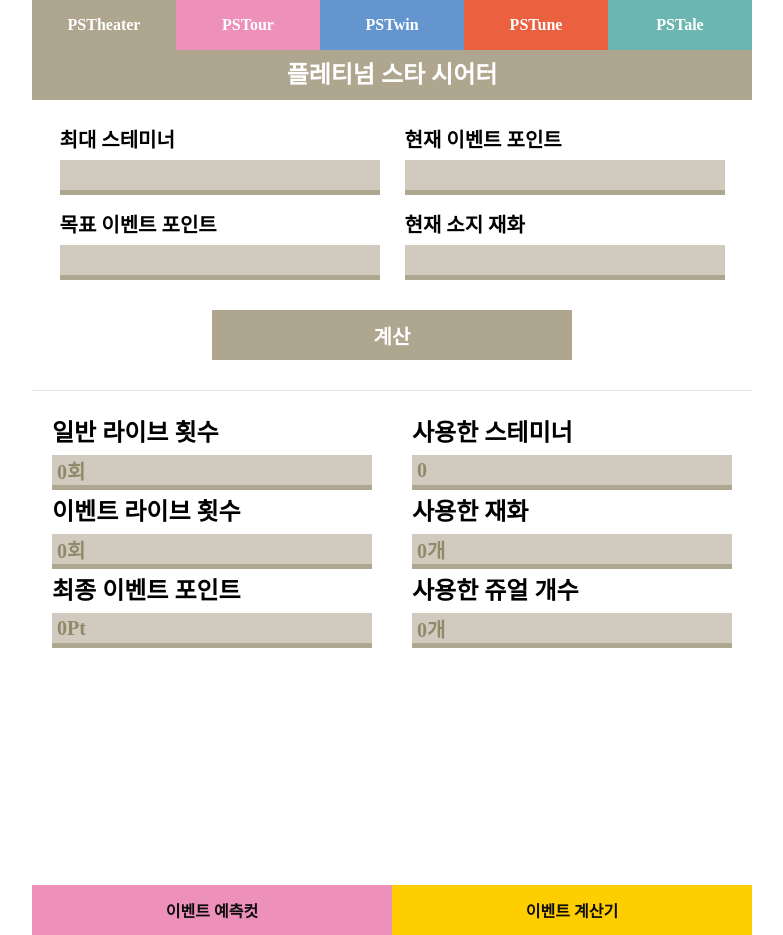
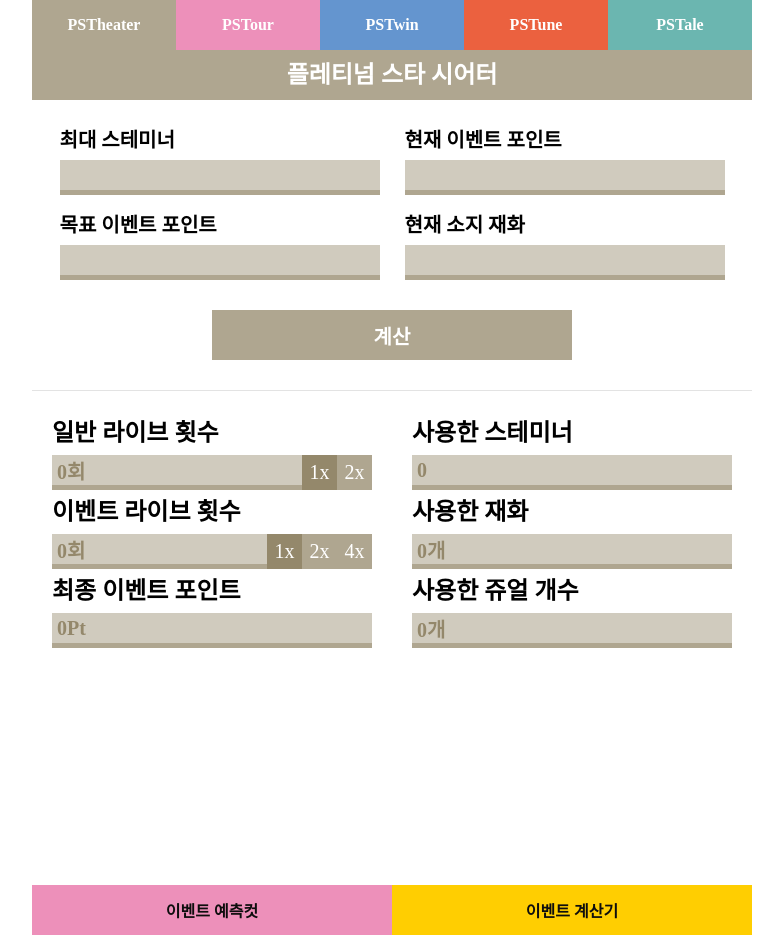
Before and after one commit to Pangho297/mltd, a React (Create React App) app in the folder client/: page /calc/theater in a window 1280 px wide. Shown: the whole page, without its empty margins (248-1031 px from the left). Built offline with nearby package versions, Linux system fonts and the light colour scheme; a web font is replaced by a local one.

Commit message:
ADD: Multiple Counter

```diff
--- a/client/src/components/Calculator/Theater/index.tsx
+++ b/client/src/components/Calculator/Theater/index.tsx
@@ -1,5 +1,5 @@
-import { ChangeEvent, useState } from "react";
-import * as S from "./style";
+import { ChangeEvent, useState } from 'react';
+import * as S from './style';
 
 interface inputsType {
   stamina: string;
@@ -11,20 +11,29 @@ interface inputsType {
 const Theater = () => {
   // 일반 라이브 횟수
   const [nomalLiveCount, setNomalLiveCount] = useState<number>(0);
+  // 일반 라이브 2x 횟수
+  const [multipleNomalLiveCount, setMultipleNomalLiveCount] = useState<number>(0);
   // 이벤트 라이브 횟수
   const [eventLiveCount, setEventLiveCount] = useState<number>(0);
+  // 이벤트 라이브 2x 횟수
+  const [doubleEventLiveCount, setDoubleEventLiveCount] = useState<number>(0);
+  // 이벤트 라이브 4x 횟수
+  const [quadEventLiveCount, setQuadEventLiveCount] = useState<number>(0);
   // 사용한 쥬엘
   const [usedJewel, setUsedJewel] = useState<number>(0);
   // 최종 이벤트 포인트
   const [resultPt, setResultPt] = useState<number>(0);
   // 유저 입력값 (최대 스테미너, 목표 이벤트 포인트, 현재 이벤트 포인트, 현재 소지 재화)
   const [inputs, setInputs] = useState<inputsType>({
-    stamina: "",
-    goalPt: "",
-    currentPt: "",
-    currentCur: "",
+    stamina: '',
+    goalPt: '',
+    currentPt: '',
+    currentCur: '',
   });
   const { stamina, goalPt, currentPt, currentCur } = inputs;
+
+  const [isNomalLiveMultiple, setIsNomarlLiveMultiple] = useState<string>('1x');
+  const [isEventLiveMultiple, setIsEventLiveMulitple] = useState<string>('1x');
 
   const handleChange = (e: ChangeEvent<HTMLInputElement>) => {
     const { name, value } = e.target;
@@ -47,19 +56,19 @@ const Theater = () => {
 
   const handleCalculating = () => {
     if (parseInt(currentPt) > parseInt(goalPt)) {
-      alert("현재 이벤트 포인트가 목표 이벤트 포인트보다 높습니다");
+      alert('현재 이벤트 포인트가 목표 이벤트 포인트보다 높습니다');
       return;
     } else if (!stamina) {
-      alert("최대 스테미너를 설정해주세요");
+      alert('최대 스테미너를 설정해주세요');
       return;
     } else if (!currentPt) {
-      alert("현재 이벤트 포인트를 설정해주세요");
+      alert('현재 이벤트 포인트를 설정해주세요');
       return;
     } else if (!goalPt) {
-      alert("목표 이벤트 포인트를 설정해주세요");
+      alert('목표 이벤트 포인트를 설정해주세요');
       return;
     } else if (!currentCur) {
-      alert("현재 소지 재화를 설정해주세요");
+      alert('현재 소지 재화를 설정해주세요');
       return;
     }
 
@@ -90,15 +99,37 @@ const Theater = () => {
       }
     }
     setNomalLiveCount(nomalLiveCount);
+    setMultipleNomalLiveCount(Math.floor(nomalLiveCount / 2));
     setEventLiveCount(eventLiveCount);
+    setDoubleEventLiveCount(Math.floor(eventLiveCount / 2));
+    setQuadEventLiveCount(Math.floor(eventLiveCount / 4));
     setUsedJewel(usedJewel);
     setResultPt(eventPt);
   };
 
-  console.log(nomalLiveCount, "liveCount");
-  console.log(eventLiveCount, "eventLiveCount");
-  console.log(usedJewel, "usedJewel");
-  console.log(resultPt, "resultPt");
+  const handleNomalLiveMultiple = (multiple: string) => {
+    if (nomalLiveCount === 0) {
+      alert('아직 계산된 라이브 횟수가 없습니다.');
+      return;
+    } else if (multiple === '1x') {
+      setIsNomarlLiveMultiple('1x');
+    } else if (multiple === '2x') {
+      setIsNomarlLiveMultiple('2x');
+    }
+  };
+
+  const handleEventLiveMultiple = (multiple: string) => {
+    if (eventLiveCount === 0) {
+      alert('아직 계산된 라이브 횟수가 없습니다.');
+      return;
+    } else if (multiple === '1x') {
+      setIsEventLiveMulitple('1x');
+    } else if (multiple === '2x') {
+      setIsEventLiveMulitple('2x');
+    } else if (multiple === '4x') {
+      setIsEventLiveMulitple('4x');
+    }
+  };
 
   return (
     <S.Container>
@@ -108,41 +139,21 @@ const Theater = () => {
           <S.InputContainer>
             <S.ContentContainer>
               <div>최대 스테미너</div>
-              <S.Input
-                type="text"
-                name="stamina"
-                value={stamina}
-                onChange={handleChange}
-              />
+              <S.Input type="text" name="stamina" value={stamina} onChange={handleChange} />
             </S.ContentContainer>
             <S.ContentContainer>
               <div>목표 이벤트 포인트</div>
-              <S.Input
-                type="text"
-                name="goalPt"
-                value={goalPt}
-                onChange={handleChange}
-              />
+              <S.Input type="text" name="goalPt" value={goalPt} onChange={handleChange} />
             </S.ContentContainer>
           </S.InputContainer>
           <S.InputContainer>
             <S.ContentContainer>
               <div>현재 이벤트 포인트</div>
-              <S.Input
-                type="text"
-                name="currentPt"
-                value={currentPt}
-                onChange={handleChange}
-              />
+              <S.Input type="text" name="currentPt" value={currentPt} onChange={handleChange} />
             </S.ContentContainer>
             <S.ContentContainer>
               <div>현재 소지 재화</div>
-              <S.Input
-                type="text"
-                name="currentCur"
-                value={currentCur}
-                onChange={handleChange}
-              />
+              <S.Input type="text" name="currentCur" value={currentCur} onChange={handleChange} />
             </S.ContentContainer>
           </S.InputContainer>
         </S.InnerContainer>
@@ -154,11 +165,60 @@ const Theater = () => {
         <S.ResultSection>
           <S.ResultInputWrapper>
             <div>일반 라이브 횟수</div>
-            <S.Input readOnly type="text" value={`${nomalLiveCount}회`} />
+            <S.CountWrapper>
+              <S.Input
+                readOnly
+                type="text"
+                value={`${isNomalLiveMultiple === '1x' ? nomalLiveCount : multipleNomalLiveCount}회`}
+              />
+              <S.nonMultipleBtn
+                isMultiple={isNomalLiveMultiple}
+                onClick={() => handleNomalLiveMultiple('1x')}
+                position="35px"
+              >
+                1x
+              </S.nonMultipleBtn>
+              <S.DoubleBtn
+                isMultiple={isNomalLiveMultiple}
+                onClick={() => handleNomalLiveMultiple('2x')}
+                position="0px"
+              >
+                2x
+              </S.DoubleBtn>
+            </S.CountWrapper>
           </S.ResultInputWrapper>
           <S.ResultInputWrapper>
             <div>이벤트 라이브 횟수</div>
-            <S.Input readOnly type="text" value={`${eventLiveCount}회`} />
+            <S.CountWrapper>
+              <S.Input
+                readOnly
+                type="text"
+                value={`${
+                  isEventLiveMultiple === '1x'
+                    ? eventLiveCount
+                    : isEventLiveMultiple === '2x'
+                    ? doubleEventLiveCount
+                    : quadEventLiveCount
+                }회`}
+              />
+              <S.nonMultipleBtn
+                isMultiple={isEventLiveMultiple}
+                onClick={() => handleEventLiveMultiple('1x')}
+                position="70px"
+              >
+                1x
+              </S.nonMultipleBtn>
+              <S.DoubleBtn
+                isMultiple={isEventLiveMultiple}
+                onClick={() => handleEventLiveMultiple('2x')}
+                position="35px"
+              >
+                2x
+              </S.DoubleBtn>
+              <S.QuadBtn isMultiple={isEventLiveMultiple} onClick={() => handleEventLiveMultiple('4x')} position="0px">
+                4x
+              </S.QuadBtn>
+            </S.CountWrapper>
           </S.ResultInputWrapper>
           <S.ResultInputWrapper>
             <div>최종 이벤트 포인트</div>
--- a/client/src/components/Calculator/Theater/style.ts
+++ b/client/src/components/Calculator/Theater/style.ts
@@ -1,10 +1,15 @@
-import styled from "styled-components";
+import styled from 'styled-components';
+
+interface MultipleLive {
+  isMultiple: string;
+  position: string;
+}
 
 export const Container = styled.div`
   width: 720px;
   display: flex;
   flex-direction: column;
-  font-family: "NEXON Lv2 Gothic";
+  font-family: 'NEXON Lv2 Gothic';
 `;
 
 export const Header = styled.header`
@@ -100,3 +105,46 @@ export const ResultInputWrapper = styled.div`
   flex-direction: column;
   justify-content: center;
 `;
+
+export const CountWrapper = styled.div`
+  position: relative;
+`;
+
+export const nonMultipleBtn = styled.button<MultipleLive>`
+  width: 35px;
+  height: 35px;
+  position: absolute;
+  bottom: 0px;
+  right: ${({ position }) => position};
+  border: none;
+  font-size: 20px;
+  color: #ffffff;
+  background-color: ${({ isMultiple }) => (isMultiple === '1x' ? '#94886b' : '#afa690')};
+  cursor: pointer;
+`;
+
+export const DoubleBtn = styled.button<MultipleLive>`
+  width: 35px;
+  height: 35px;
+  position: absolute;
+  bottom: 0px;
+  right: ${({ position }) => position};
+  border: none;
+  font-size: 20px;
+  color: #ffffff;
+  background-color: ${({ isMultiple }) => (isMultiple === '2x' ? '#94886b' : '#afa690')};
+  cursor: pointer;
+`;
+
+export const QuadBtn = styled.button<MultipleLive>`
+  width: 35px;
+  height: 35px;
+  position: absolute;
+  bottom: 0px;
+  right: ${({ position }) => position};
+  border: none;
+  font-size: 20px;
+  color: #ffffff;
+  background-color: ${({ isMultiple }) => (isMultiple === '4x' ? '#94886b' : '#afa690')};
+  cursor: pointer;
+`;
```
Also changed, not shown: 1 other file (tests, documents, lock files or other folders).
